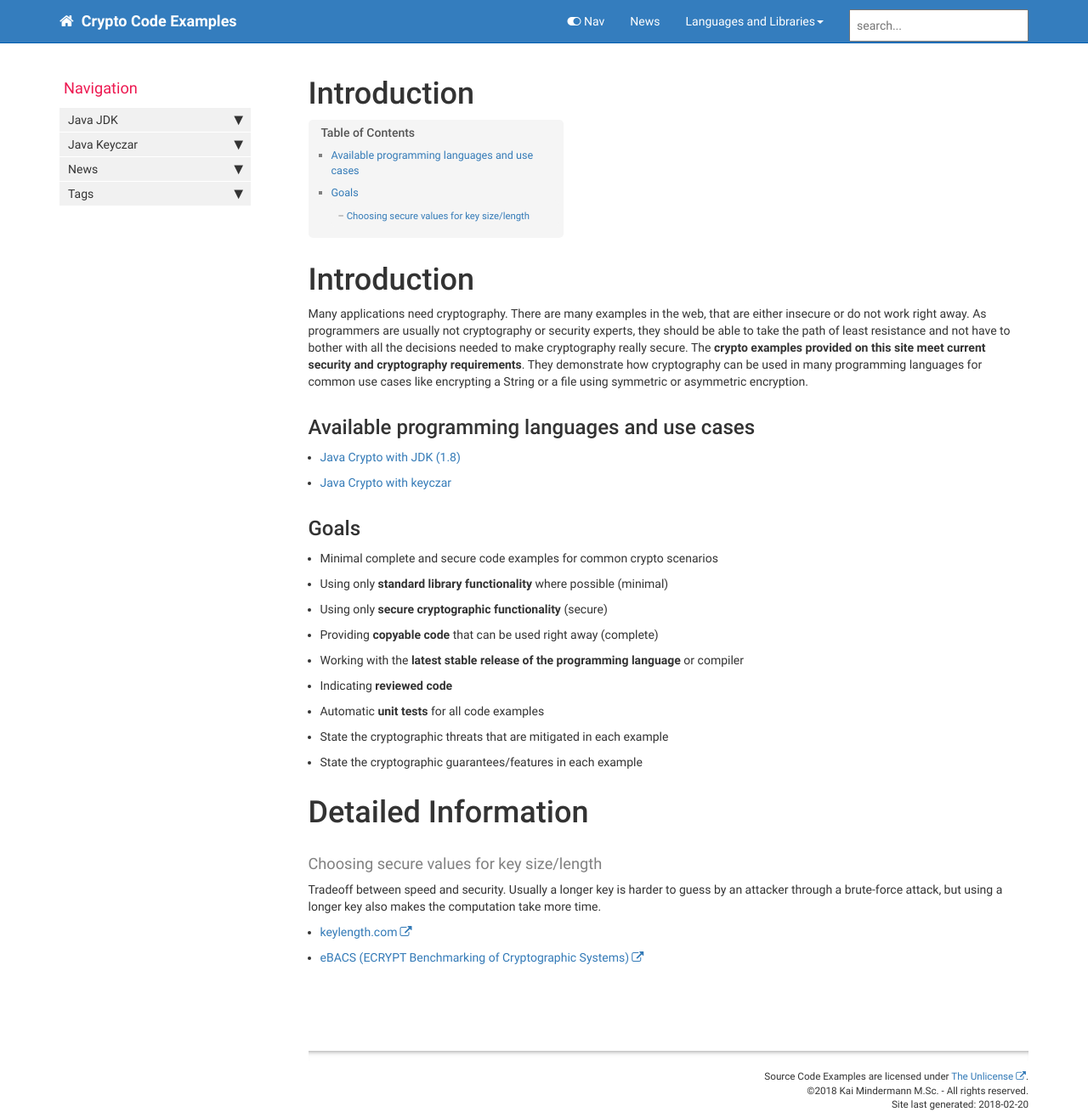
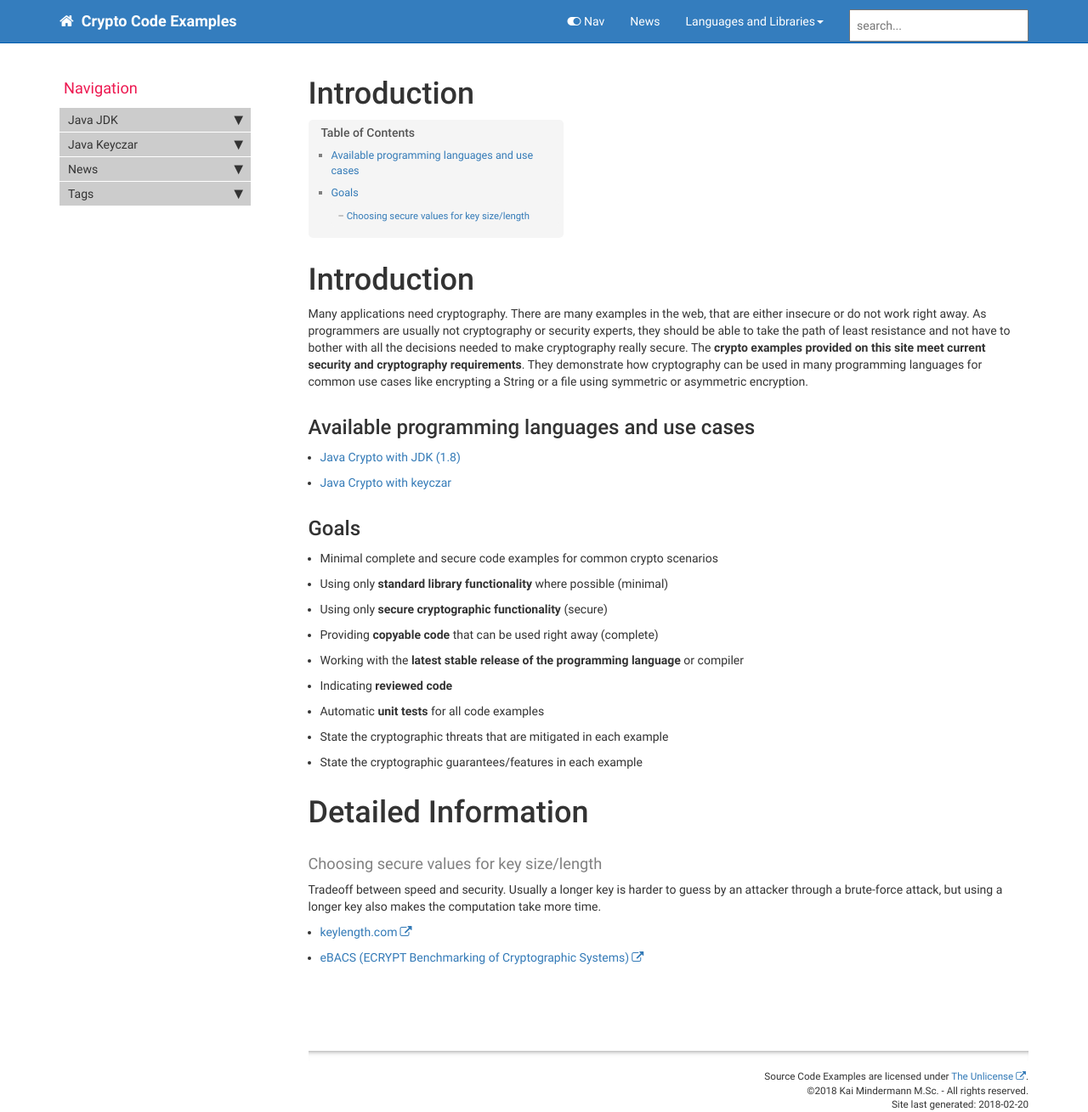
Before and after one commit to cryptoexamples/CryptoExamples, a Jekyll site: the page built from index.md, in a window 1280 px wide. Shown: the whole page at 85% size. Built offline with Jekyll 4.4.1, drawn with Linux system fonts in a browser that asks for light colours; nearby versions of some CDN libraries; comment, search, counter and statistics services are not loaded.

Commit message:
Feature: improve colour for not active main menu entries

```diff
--- a/_includes/sidebar.html
+++ b/_includes/sidebar.html
@@ -3,7 +3,7 @@
     <li class="sidebarTitle">Navigation</li>
     {% for folder in folders %}
     {% if folder.name != "" %}
-    <li>
+    <li class="deactive">
         <a href="#">{{ folder.name }}</a>
         <ul>
             {% for other_page in folder.items %}
--- a/css/customstyles.css
+++ b/css/customstyles.css
@@ -391,6 +391,9 @@ a.accordion-toggle, a.accordion-collapsed {
 
 .nav > li.active > a  {
 background-color: #347DBE;
+}
+.nav > li.deactive > a  {
+     background-color: #CCCCCC;
 }
 
 .nav li a {
```
